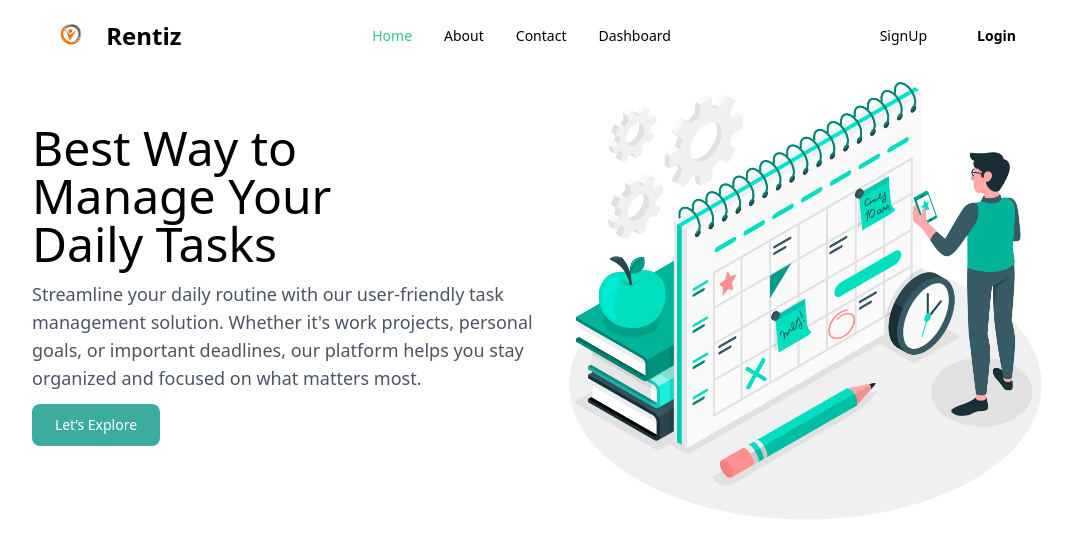
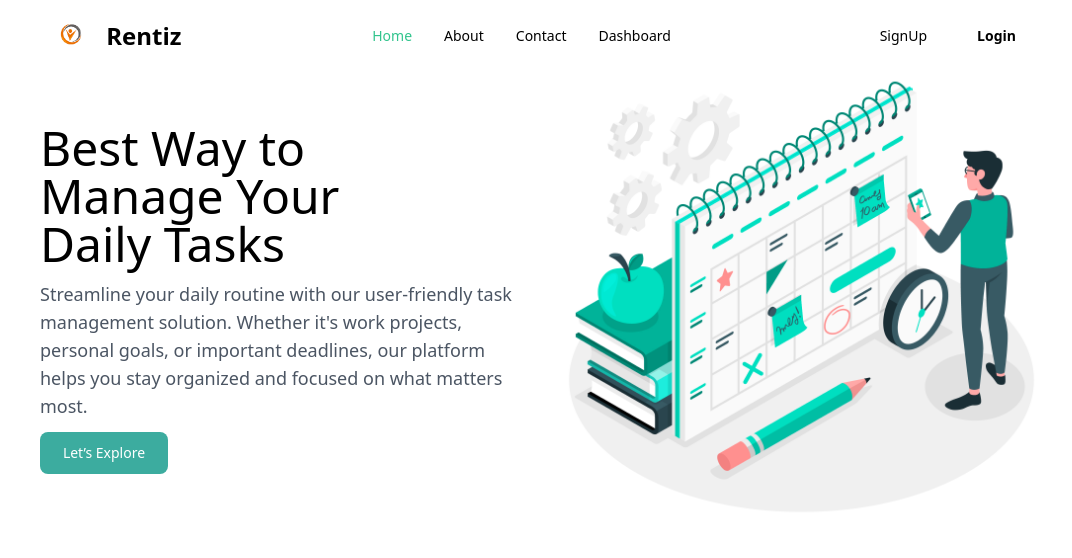
Before and after one commit to Sumaiya-Meem/TaskSwift, a React (Vite) app: page / in a window 1280 px wide. Shown: the top 558 px of the page, without its empty margins (96-1168 px from the left). Built offline with nearby package versions, Linux system fonts and the light colour scheme; no server answers.

Commit message:
add aos animation

```diff
--- a/index.html
+++ b/index.html
@@ -4,10 +4,13 @@
     <meta charset="UTF-8" />
     <link rel="icon" type="image/svg+xml" href="/logo.png" />
     <meta name="viewport" content="width=device-width, initial-scale=1.0" />
+
+
     <title>TaskSwift</title>
   </head>
   <body>
     <div id="root"></div>
     <script type="module" src="/src/main.jsx"></script>
+
   </body>
 </html>
--- a/package.json
+++ b/package.json
@@ -10,6 +10,7 @@
     "preview": "vite preview"
   },
   "dependencies": {
+    "aos": "^2.3.4",
     "firebase": "^10.7.1",
     "flowbite-react": "^0.7.2",
     "localforage": "^1.10.0",
--- /dev/null
+++ b/src/Pages/DashboardPage/Dashboard/Dashboard.jsx
@@ -0,0 +1,11 @@
+import React from 'react';
+
+const Dashboard = () => {
+    return (
+        <div>
+            <h1>Dashboard</h1>
+        </div>
+    );
+};
+
+export default Dashboard;
--- a/src/Pages/HomePage/Banner/Banner.jsx
+++ b/src/Pages/HomePage/Banner/Banner.jsx
@@ -1,19 +1,25 @@
+import { Link } from "react-router-dom";
 import bg from "../../../assets/bg.jpg"
 import { Button } from 'flowbite-react';
+import AOS from 'aos'
+import 'aos/dist/aos.css'
+import { useEffect } from "react";
 const Banner = () => {
+    useEffect(()=>{
+        AOS.init({duration:1000})
+    })
     return (
-        <div className="flex gap-5">
-            <div className="flex-1 flex flex-col justify-center mt-5">
+        <div className="flex gap-5 flex-col md:flex-row px-2">
+            <div className="flex-1 flex flex-col justify-center mt-14 " data-aos="fade-up">
                 <h1 className="text-5xl">Best Way to <br/> Manage Your <br/>Daily Tasks</h1>
                 <p className="text-lg mt-3 text-gray-600">
                     Streamline your daily routine with our user-friendly task management solution. Whether it's work projects, personal goals, or important deadlines, our platform helps you stay organized and focused on what matters most.
                 </p>
-                <Button
-                className="mt-3 w-32 bg-[#3cac9f]"
-                >
-                Let’s Explore</Button>
+                <Link to="dashboard">
+                <Button className="mt-3 w-32 bg-[#3cac9f]">
+                Let’s Explore</Button></Link>
             </div>
-            <div className="flex-1 mt-12">
+            <div className="flex-1 mt-12" data-aos="fade-down">
                  <img src={bg} alt="" />
             </div>
         </div>
--- /dev/null
+++ b/src/Pages/Routes/PrivateRoute.jsx
@@ -0,0 +1,21 @@
+import { useContext } from "react";
+import { Navigate, useLocation } from "react-router-dom";
+
+import Loading from "./loading";
+import { AuthContext } from "../../Context/AuthProvider";
+
+
+
+const PrivateRoute = ({children}) => {
+    const {user,loading}=useContext(AuthContext)
+    const location=useLocation()
+    if(loading){
+        return  <Loading></Loading>
+    }
+    if(user){
+        return children
+    }
+    return <Navigate to="/login" state={{from:location}} replace></Navigate>
+};
+
+export default PrivateRoute;
--- a/src/Pages/Routes/Router.jsx
+++ b/src/Pages/Routes/Router.jsx
@@ -5,6 +5,8 @@ import MainLayout from "../MainLayout/MainLayout";
 import Home from "../HomePage/Home/Home";
 import Register from "../Register/Register";
 import Login from "../Login/Login";
+import Dashboard from "../DashboardPage/Dashboard/Dashboard";
+import PrivateRoute from "./PrivateRoute";
 
   const router = createBrowserRouter([
     {
@@ -15,6 +17,10 @@ import Login from "../Login/Login";
           path: "/",
           element: <Home></Home>,
         },
+        {
+            path: "/dashboard",
+            element:<PrivateRoute><Dashboard></Dashboard></PrivateRoute>,
+          },
         {
           path: "/register",
           element: <Register></Register>,
--- /dev/null
+++ b/src/Pages/Routes/loading.jsx
@@ -0,0 +1,10 @@
+import { Spinner } from "flowbite-react";
+const Loading = () => {
+    return (
+        <div className="flex justify-center items-center">
+            <Spinner aria-label="Extra large spinner example" size="xl"  className="mt-36"/>
+        </div>
+    );
+};
+
+export default Loading;
```
Also changed, not shown: 1 other file (tests, documents, lock files or other folders).
